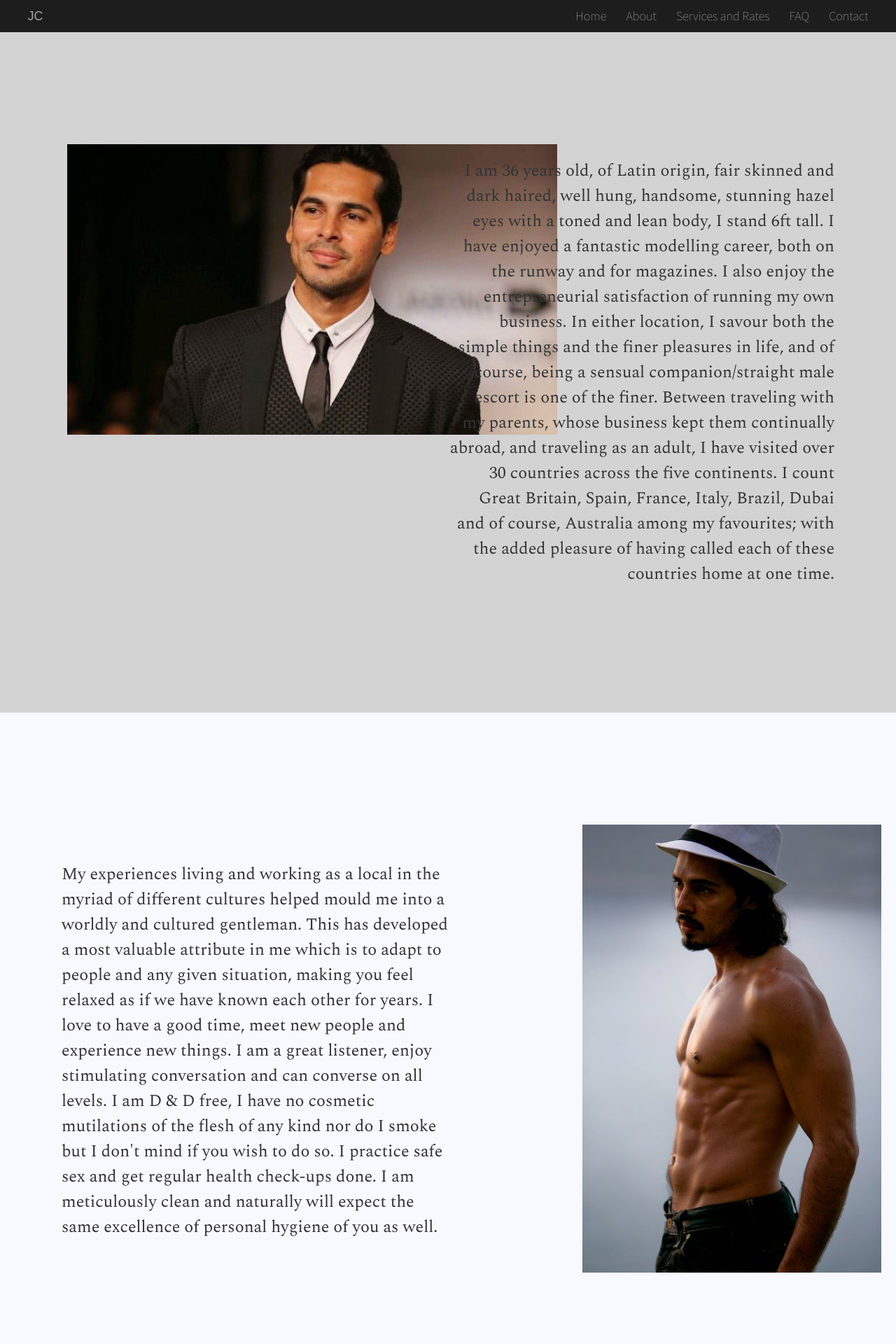
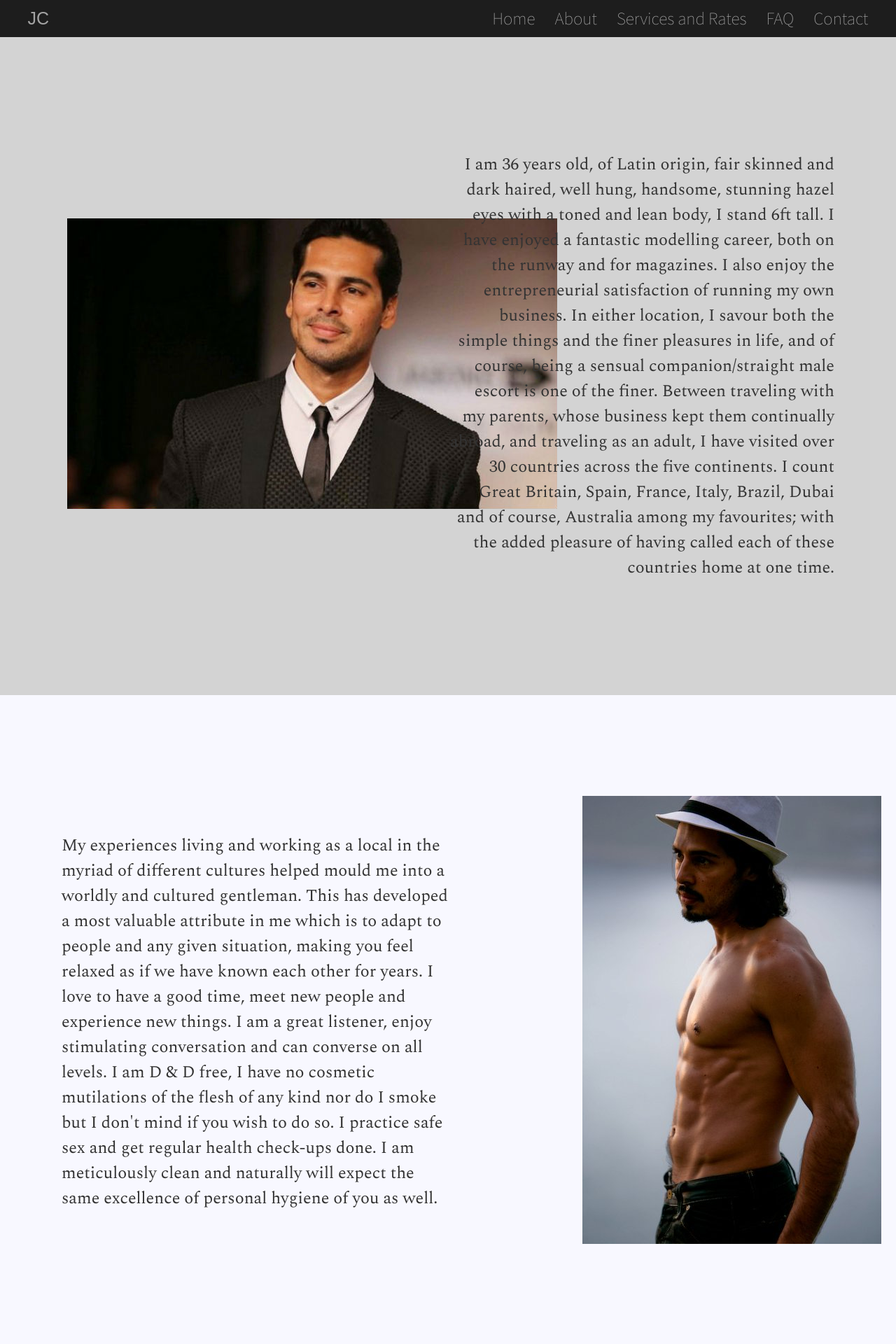
Before and after one commit to karlcode/PerthEscort, a React (Create React App) app: page /about in a window 1280 px wide. Shown: the top 1920 px of the page at 70% size. Built offline with nearby package versions, Linux system fonts and the light colour scheme; a web font is replaced by a local one.

Commit message:
Style changes

```diff
--- a/src/App.js
+++ b/src/App.js
@@ -1,13 +1,17 @@
 import React, { Component } from 'react';
 import './App.css';
 import Navbar from './components/Navbar';
+import Footer from './components/Footer';
 import './styles/global.css'
 
 
 class App extends Component {
   render() {
     return (
+      <div>
       <Navbar />
+      <Footer/>
+      </div>
     );
   }
 }
--- /dev/null
+++ b/src/components/Footer.js
@@ -0,0 +1,33 @@
+import React, { Component } from 'react';
+import { Grid, Row, Col } from 'react-flexbox-grid';
+
+
+
+class Footer extends Component {
+  render() {
+    return (
+    <footer>
+        <div className="footer-bg">
+            <Grid>
+                <Row center="xs">
+                    <h2> Josh Chase</h2>
+                </Row>
+                <Row center="xs">
+                    <Col xs={4}><h2> FB icon</h2></Col>
+                    <Col xs={4}><h2> companionjosh@gmail.com</h2></Col>
+                    <Col xs={4}><h2> 0412 345 678</h2></Col>
+                </Row>
+                <Row center="xs">
+                   <h4>Made by Loaft Digital Design </h4>
+                </Row>
+                <Row center="xs">
+                   <h4>©2017. All Rights Reserved </h4>
+                </Row>
+            </Grid>
+        </div>
+    </footer>
+    );
+  }
+}
+
+export default Footer;
--- a/src/pages/About.js
+++ b/src/pages/About.js
@@ -19,7 +19,7 @@ export default class About extends Component {
       <div className="content">
       <div className="dark-bg">
       <Grid fluid>
-      <Row>
+      <Row middle="xs">
       <Col xs={12} sm={4}>
         <img src={picture} alt="hi"/>
       </Col>
--- a/src/pages/Contact.js
+++ b/src/pages/Contact.js
@@ -6,7 +6,7 @@ export default class Contact extends Component {
     return (
       <div className="dark-bg">
         <Grid>
-            <Row >
+            <Row bottom="xs">
               <Col xs={12} sm={7}>
               <Row left="xs">
                   <h1>The dreaded first contact... </h1>
@@ -29,11 +29,14 @@ export default class Contact extends Component {
             <Col xs={12} sm={4}>
               <Row left="xs">
                 <h1>
-          Phone: +61 to be advised
+                Phone: +61 433 444 444
                 </h1>
 
                 <h1>
                 Email: companionjosh@yahoo.com
+                </h1>
+                <h1>
+                Fb icon
                 </h1>
               </Row>
             </Col>
--- a/src/pages/HomePage.js
+++ b/src/pages/HomePage.js
@@ -1,5 +1,5 @@
 import React, { Component } from 'react';
-
+import { Grid, Row, Col } from 'react-flexbox-grid';
 export default class Home extends Component {
 render() {
   return (
@@ -7,7 +7,7 @@ render() {
       <section id="home-landing">
         <div id="home-title">
           <h1 className="sourcesans">Josh Chase</h1>
-          <h3 className="sourcesans">perth's elite female companion</h3>
+          <h3 className="sourcesans">Perth's ELITE female companion</h3>
         </div>
         <i id="home-down" className="fa fa-angle-double-down" aria-hidden="true"></i>
       </section>
@@ -17,7 +17,18 @@ render() {
         <h2>Thank you for making your way to my site. As our society has evolved into a more egalitarian and a less judgemental one women have been afforded opportunities to explore dimensions that heretofore had been generally open only to men. It has become far more acceptable for a woman to wish to spend time with a quality gentleman without the complications of a commitment or a relationship. If you are such a woman then I encourage you to peruse this site.</h2>
         <h2>My name is Josh Chase, and I am a professional companion. I am the perfect solution to your dilemma.</h2><h2>Welcome to my website - please have a look around and get to know me better, and if you feel we would be compatible, I would be delighted to hear from you.</h2>
       </section>
+      <Grid fluid>
+        <Row>
+            <Col xs={12}>
+            <Row center="xs" around="xs">
 
+                <h1 className="fancy">JC</h1>
+
+            </Row>
+
+            </Col>
+        </Row>
+        </Grid>
     </div>
     );
   }
--- a/src/pages/Services.js
+++ b/src/pages/Services.js
@@ -1,6 +1,7 @@
 import React, { Component } from 'react';
 import { Grid, Row, Col } from 'react-flexbox-grid';
 import './Services.css';
+
 
 export default class Services extends Component {
   render() {
@@ -12,6 +13,7 @@ export default class Services extends Component {
               <Row center="xs">
                 <h1>Services offered</h1>
               </Row>
+              <hr/>
               <Row center="xs" around="xs" className="hoverable">
                 <Col xs={3}><h2>Affectionate kissing</h2>
                             <h2>Cuddling and touching</h2>
@@ -32,6 +34,7 @@ export default class Services extends Component {
             </Col>
           </Row>
           </Grid>
+
         <Grid>
         <div className="dark-bg">
           <Row>
--- a/src/styles/base/_base.scss
+++ b/src/styles/base/_base.scss
@@ -16,15 +16,15 @@ body, html {
 
 .light-bg{
   background-color: ghostwhite;
-  padding-top: 10rem;
-  padding-bottom: 10rem;
+  padding-top: 9rem;
+  padding-bottom: 9rem;
   padding-left: 5rem;
   padding-right: 5rem;
   color: black;
 }
 .dark-bg{
-  padding-top: 10rem;
-  padding-bottom: 10rem;
+  padding-top: 9rem;
+  padding-bottom: 9rem;
   background-color: lightgrey;
   padding-left: 5rem;
   padding-right: 5rem;
@@ -34,3 +34,16 @@ body, html {
   min-width: 0;
 
 }
+
+.footer-bg{
+  background-color: $primary;
+  padding-top: 3rem;
+  padding-bottom: 3rem;
+  padding-left: 5rem;
+  padding-right: 5rem;
+
+}
+.footer-bg h2, h4{
+  color: $darker;
+  font-family: 'Source Sans Pro';
+}
--- a/src/styles/components/_Navbar.scss
+++ b/src/styles/components/_Navbar.scss
@@ -1,7 +1,7 @@
 
-@import url('https://fonts.googleapis.com/css?family=Source+Sans+Pro:200,200i');
+@import url('https://fonts.googleapis.com/css?family=Source+Sans+Pro');
 
-$nav-fontsize: 18px;
+$nav-fontsize: 25px;
 $nav-padding: 14px;
 $nav-height: $nav-fontsize + 2 * $nav-padding;
 
--- a/src/styles/main.css
+++ b/src/styles/main.css
@@ -1,5 +1,5 @@
 @import url("https://fonts.googleapis.com/css?family=Source+Sans+Pro:200,200i");
-@import url("https://fonts.googleapis.com/css?family=Source+Sans+Pro:200,200i");
+@import url("https://fonts.googleapis.com/css?family=Source+Sans+Pro");
 @import url(~slick-carousel/slick/slick.css);
 @import url(~slick-carousel/slick/slick-theme.css);
 body, p, i, h1, h2, h3, h4, h5, h6 {
@@ -31,15 +31,15 @@ body, html {
 
 .light-bg {
   background-color: ghostwhite;
-  padding-top: 10rem;
-  padding-bottom: 10rem;
+  padding-top: 9rem;
+  padding-bottom: 9rem;
   padding-left: 5rem;
   padding-right: 5rem;
   color: black; }
 
 .dark-bg {
-  padding-top: 10rem;
-  padding-bottom: 10rem;
+  padding-top: 9rem;
+  padding-bottom: 9rem;
   background-color: lightgrey;
   padding-left: 5rem;
   padding-right: 5rem; }
@@ -47,6 +47,17 @@ body, html {
 * {
   min-height: 0;
   min-width: 0; }
+
+.footer-bg {
+  background-color: #1D1D1D;
+  padding-top: 3rem;
+  padding-bottom: 3rem;
+  padding-left: 5rem;
+  padding-right: 5rem; }
+
+.footer-bg h2, h4 {
+  color: #A3A3A3;
+  font-family: 'Source Sans Pro'; }
 
 #home-landing {
   min-height: 80vh;
@@ -82,7 +93,7 @@ body, html {
     opacity: 0.1; } }
 
 body {
-  padding-top: 46px; }
+  padding-top: 53px; }
 
 .nav-left {
   padding-left: 2%; }
@@ -106,7 +117,7 @@ nav ul {
   padding: 0 0px;
   list-style-type: none;
   text-align: center;
-  line-height: 46px; }
+  line-height: 53px; }
 
 nav a {
   font-family: 'Source Sans Pro';
@@ -117,7 +128,7 @@ nav a {
   padding-right: 14px;
   text-align: center;
   text-decoration: none;
-  font-size: 18px;
+  font-size: 25px;
   transition: all 0.5s; }
   nav a:hover {
     background-color: #ddd;
--- a/src/styles/main.scss
+++ b/src/styles/main.scss
@@ -6,6 +6,7 @@
 @import 'components/Navbar';
 
 
+
 @import "~slick-carousel/slick/slick.css";
 @import "~slick-carousel/slick/slick-theme.css";
 
```
Lines whose indentation alone changed are shown as unchanged.
